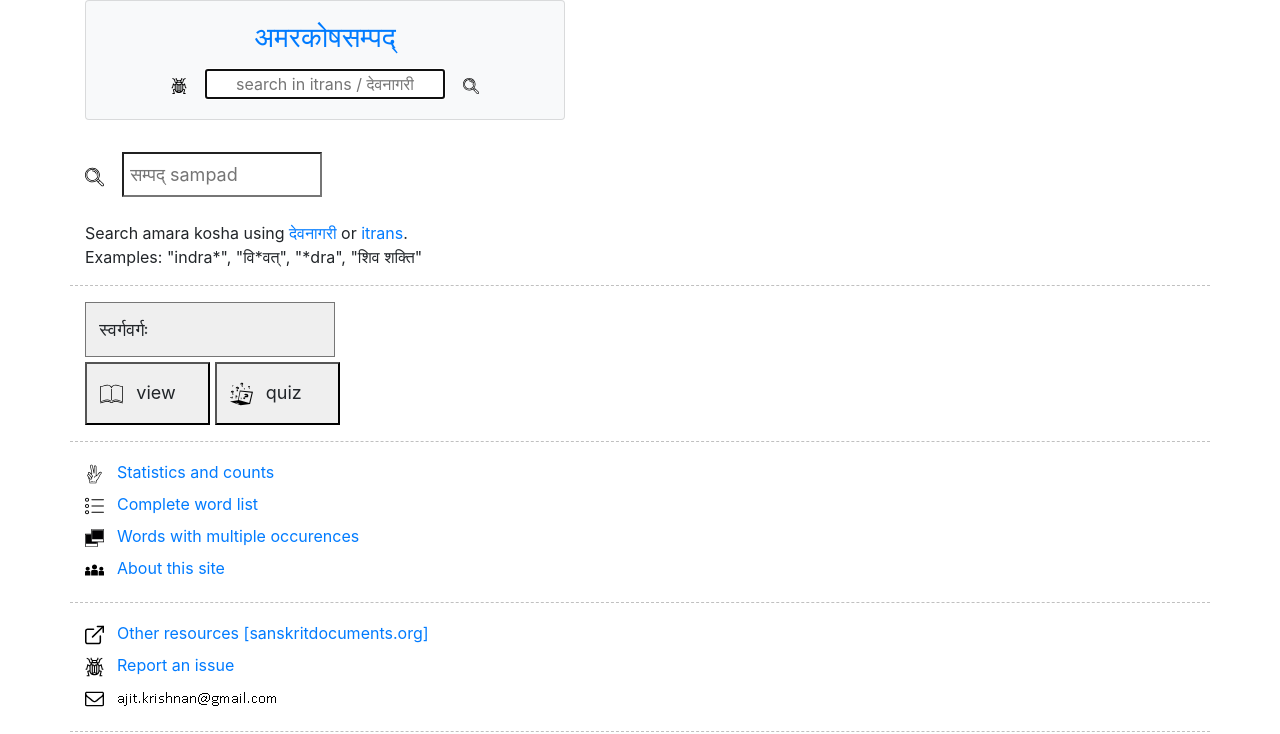
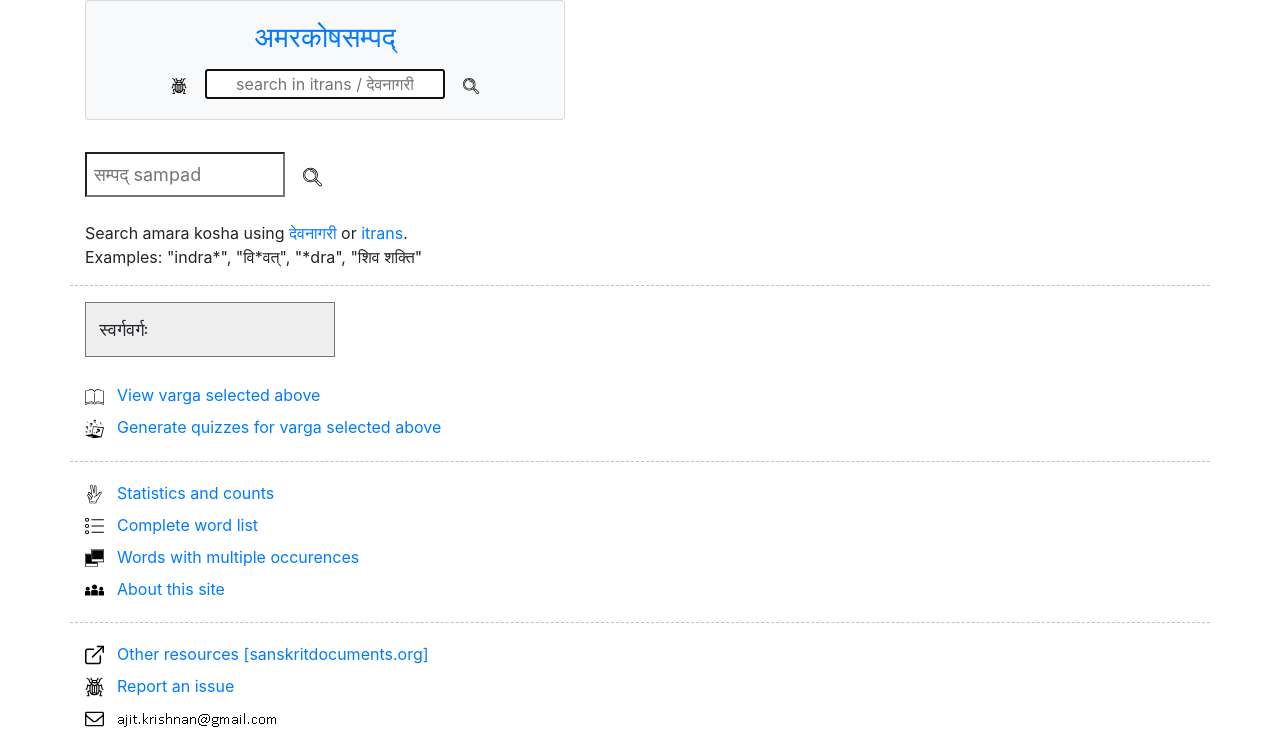
Before and after one commit to aupasana/amara-quiz, a Flask app: page / in a window 1280 px wide. Shown: the top 734 px of the page. Run offline with Flask 2, Linux system fonts and the light colour scheme; some libraries are stand-ins or nearby versions.

Commit message:
remove big buttons

```diff
--- a/docker/templates/index.html
+++ b/docker/templates/index.html
@@ -81,8 +81,8 @@ $(document).ready(function(){
     <!-- search -->
     <div class="index-section col-md">
       <div>
+        <input type="text" class="search-term" id="searchTerm" placeholder="सम्पद् sampad"></input>&nbsp;&nbsp;&nbsp;
         <a href="#" id="searchButton"><img class="search-image" src="icons/search.svg"/></a>
-        <input type="text" class="search-term" id="searchTerm" placeholder="सम्पद् sampad"></input>
       </div><br/>
 
       <div>
@@ -105,9 +105,9 @@ $(document).ready(function(){
         </optgroup>
       </select>
 
-      <br/>
-      <button class="varga-button button" id="vargaButton"><img class="search-image" src="icons/varga.svg"/>view</button>
-      <button class="quiz-button button" id="quizButton"><img class="search-image" src="icons/quiz.svg"/>quiz</button><br/>
+      <br/><br/>
+      <div><img class="search-image" src="icons/varga.svg"/><a href="#" id="vargaButton">View varga selected above</a></div>
+      <div><img class="search-image" src="icons/quiz.svg"/><a href="#" id="quizButton">Generate quizzes for varga selected above</a></div>
     </div>
 
   </div>
```
